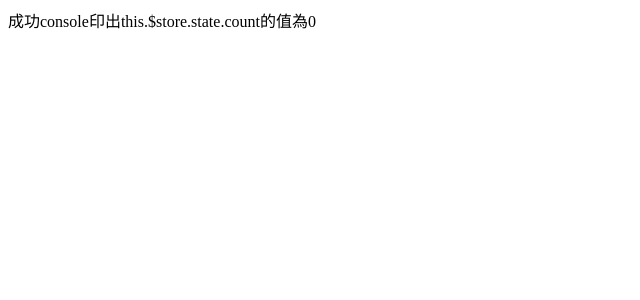
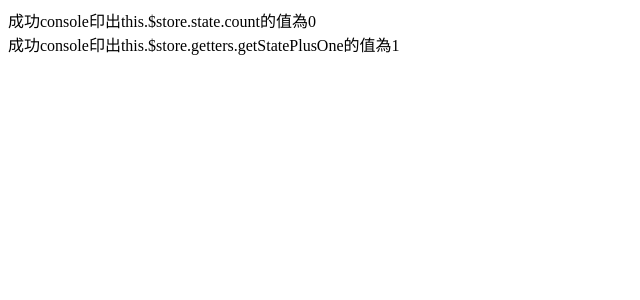
Before and after one commit to JacobHsu/vue-vuex, a Vue app in the folder hello-vuex/: page / in a window 1280 px wide. Shown: the top 300 px of the page, without its empty margins (0-640 px from the left). Built offline with nearby package versions, Linux system fonts and the light colour scheme.

Commit message:
Vuex Getter

```diff
--- a/hello-vuex/src/App.vue
+++ b/hello-vuex/src/App.vue
@@ -1,6 +1,7 @@
 <template>
   <div id="app">
-    成功console印出this.$store.state.count的值為0
+    成功console印出this.$store.state.count的值為0  <br>
+    成功console印出this.$store.getters.getStatePlusOne的值為1
   </div>
 </template>
 
@@ -9,6 +10,7 @@ export default {
   name: 'app',
   created() {
     console.log('打印出this.$store.state.count的结果',this.$store.state.count);
+    console.log('打印出this.$store.getters.getStatePlusOne的結果',this.$store.getters.getStatePlusOne);
   },
 }
 </script>
--- a/hello-vuex/src/main.js
+++ b/hello-vuex/src/main.js
@@ -1,18 +1,26 @@
-import Vue from 'vue'
-import Vuex from 'vuex'
-import App from './App.vue'
+import Vue from "vue";
+import Vuex from "vuex";
+import App from "./App.vue";
 
-Vue.config.productionTip = false
+Vue.config.productionTip = false;
 
-Vue.use(Vuex)
+Vue.use(Vuex);
 
-let store = new Vuex.Store({
-  state: {
-    count: 0
-  }
-}, Vue);
+let store = new Vuex.Store(
+  {
+    state: {
+      count: 0
+    },
+    getters: {
+      getStatePlusOne(state) {
+        return state.count + 1;
+      }
+    }
+  },
+  Vue
+);
 
 new Vue({
   store,
-  render: h => h(App),
-}).$mount('#app')
+  render: h => h(App)
+}).$mount("#app");
```
Also changed, not shown: 1 other file (tests, documents, lock files or other folders).
